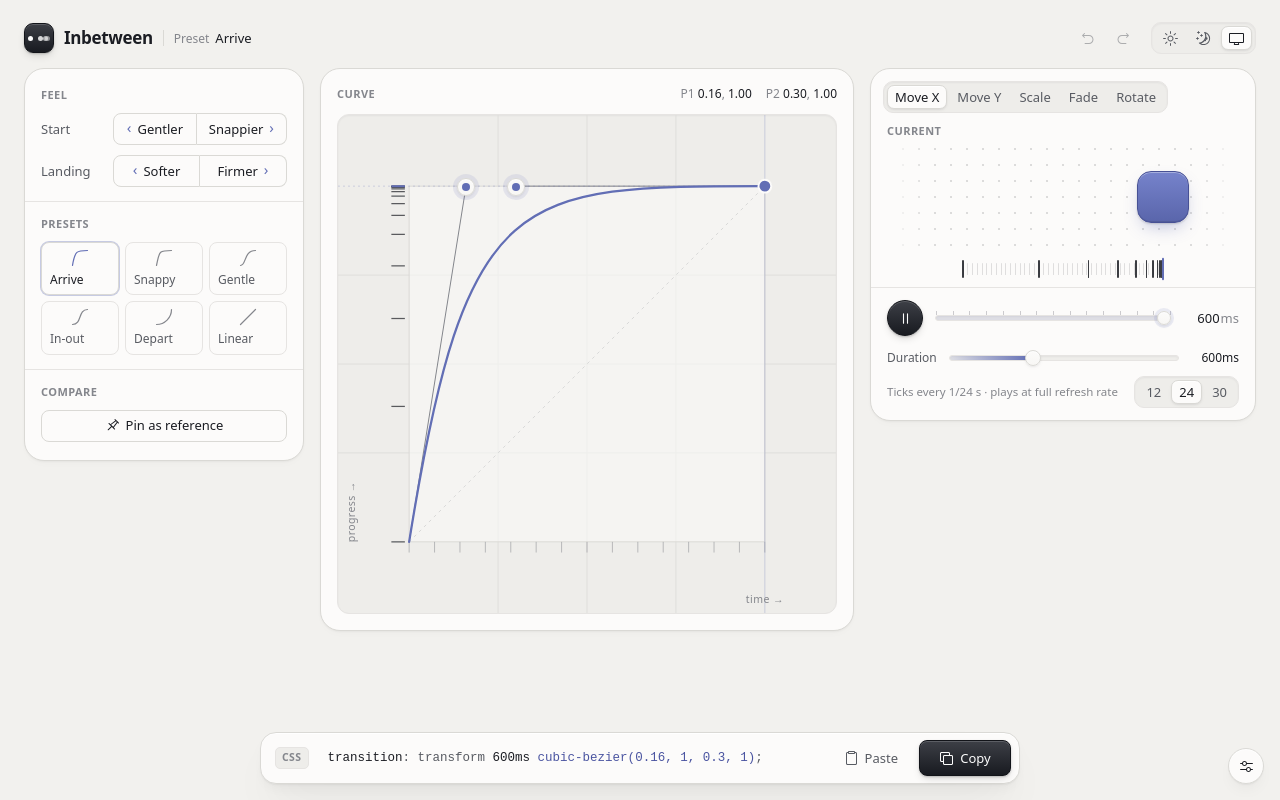
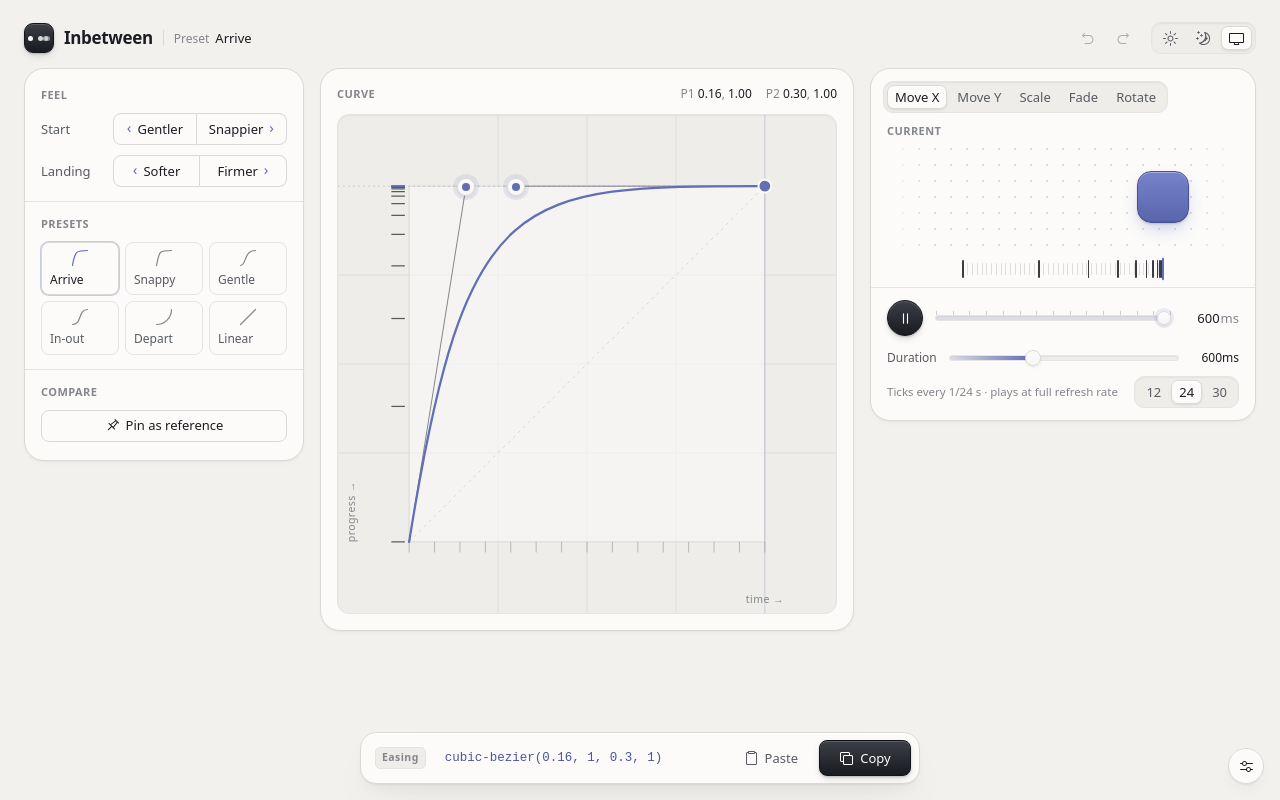
Before and after one commit to tettoffensive/inbetween, a React (Vite) app: page / in a window 1280 px wide. Built offline with nearby package versions, Linux system fonts and the light colour scheme.

Commit message:
Output bar: just the cubic-bezier()
Shows and copies only the timing function, labelled Easing. Pasting a
full transition still imports its duration. Bar narrowed to 560px.

Co-Authored-By: Claude Opus 5.5 <noreply@anthropic.com>

```diff
--- a/src/App.tsx
+++ b/src/App.tsx
@@ -126,7 +126,7 @@ export default function App() {
           onTickRate={(value) => dispatch({ type: 'tickRate', value })}
         />
       </main>
-      <OutputBar curve={curve} duration={state.duration} dispatch={dispatch} />
+      <OutputBar curve={curve} dispatch={dispatch} />
     </div>
   )
 }
--- a/src/components/OutputBar.module.css
+++ b/src/components/OutputBar.module.css
@@ -3,7 +3,7 @@
   left: 50%;
   bottom: 16px;
   z-index: 40;
-  width: min(760px, calc(100vw - 32px));
+  width: min(560px, calc(100vw - 32px));
   transform: translateX(-50%);
   display: flex;
   flex-direction: column;
@@ -97,11 +97,6 @@
   box-shadow: var(--shadow-well);
 }
 
-.prop,
-.num {
-  color: var(--text);
-}
-
 .fn {
   color: var(--accent-strong);
 }
@@ -152,7 +147,6 @@
 
 @media (max-width: 480px) {
   .tag,
-  .prefix,
   .copyText {
     display: none;
   }
--- a/src/components/OutputBar.tsx
+++ b/src/components/OutputBar.tsx
@@ -9,13 +9,14 @@ import styles from './OutputBar.module.css'
  * Pinned output: the CSS that reproduces the motion. The same field is the
  * import: click it (or paste anywhere) to replace the motion with pasted CSS.
  */
-export function OutputBar({ curve, duration, dispatch }: { curve: Curve; duration: number; dispatch: Dispatch<Action> }) {
+export function OutputBar({ curve, dispatch }: { curve: Curve; dispatch: Dispatch<Action> }) {
   const [editing, setEditing] = useState(false)
   const [draft, setDraft] = useState('')
   const [error, setError] = useState<string | null>(null)
   const [copied, setCopied] = useState(false)
   const inputRef = useRef<HTMLInputElement>(null)
-  const css = `transition: transform ${duration}ms ${format(curve)};`
+  // Just the timing function: it drops into any transition or animation.
+  const css = format(curve)
 
   const apply = (text: string) => {
     const r = parse(text)
@@ -88,7 +89,7 @@ export function OutputBar({ curve, duration, dispatch }: { curve: Curve; duratio
       </AnimatePresence>
 
       <div className={styles.bar} data-invalid={!!error || undefined}>
-        <span className={styles.tag}>CSS</span>
+        <span className={styles.tag}>Easing</span>
 
         {editing ? (
           <form
@@ -129,11 +130,7 @@ export function OutputBar({ curve, duration, dispatch }: { curve: Curve; duratio
           </form>
         ) : (
           <button className={styles.code} onClick={() => startEditing()} title="Click or paste anywhere to import CSS">
-            <span className={styles.prefix}>
-              <span className={styles.prop}>transition</span>: transform <span className={styles.num}>{duration}ms</span>{' '}
-            </span>
-            <span className={styles.fn}>{format(curve)}</span>
-            <span className={styles.prefix}>;</span>
+            <span className={styles.fn}>{css}</span>
           </button>
         )}
 
```
